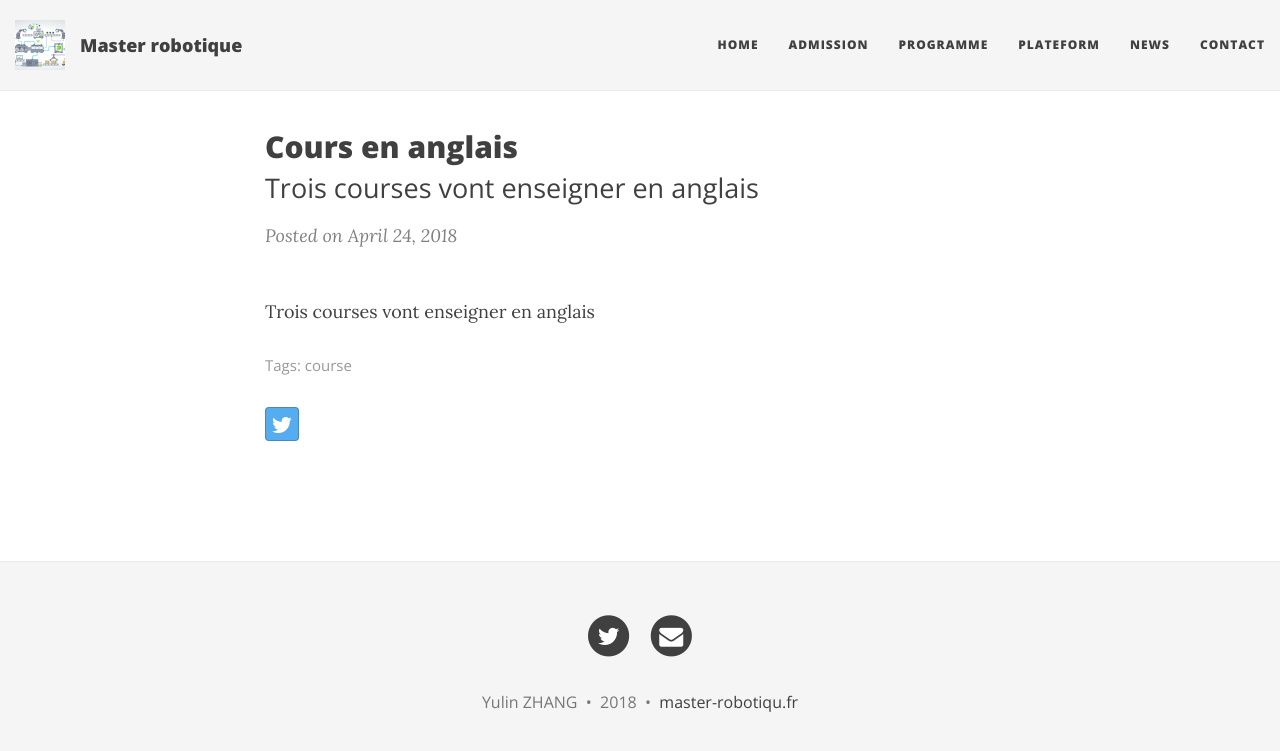
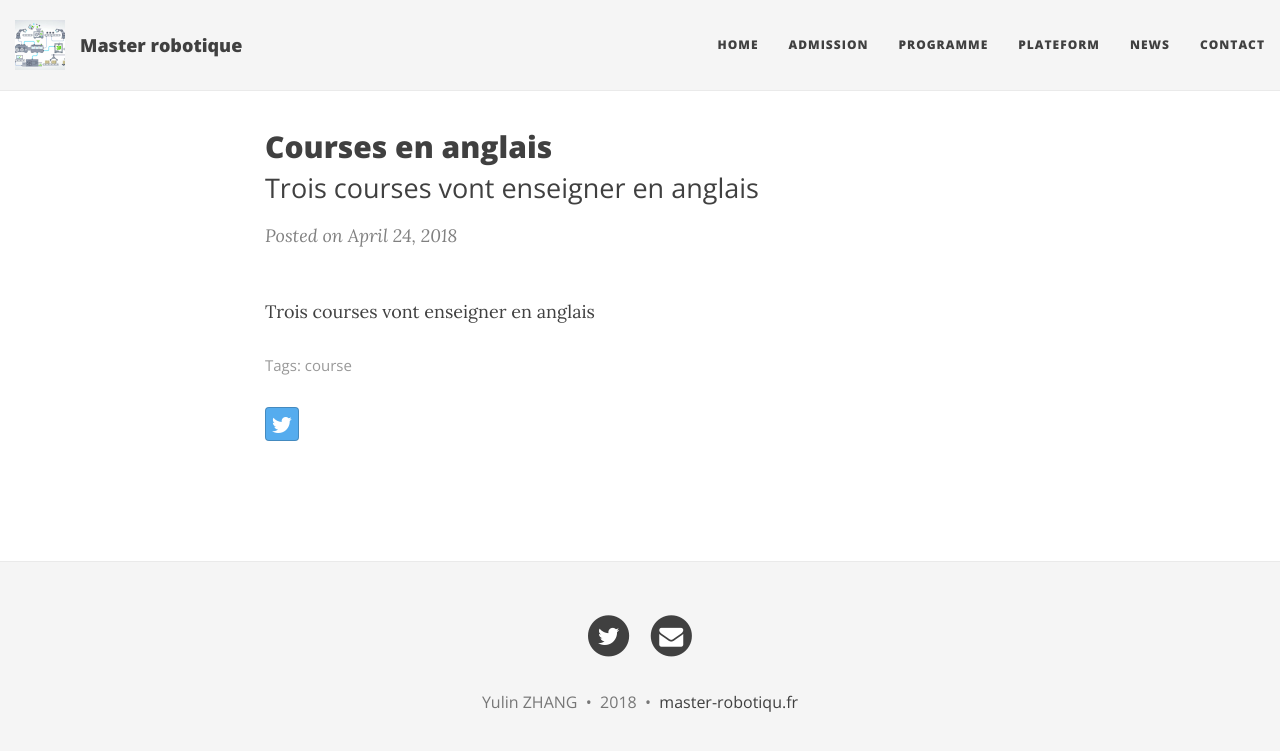
Before and after one commit to robotics-insset/robotics-insset.github.io, a Jekyll site: the page built from _posts/2018-04-24-course-anglais.md, in a window 1280 px wide. Shown: the top 751 px of the page. Built offline with Jekyll 4.4.1, drawn with Linux system fonts in a browser that asks for light colours; nearby versions of some CDN libraries; comment, search, counter and statistics services are not loaded.

Commit message:
fix post figure

```diff
--- a/_posts/2018-04-24-course-anglais.md
+++ b/_posts/2018-04-24-course-anglais.md
@@ -1,8 +1,8 @@
 ---
 layout: post
-title: Cours en anglais
+title: Courses en anglais
 subtitle: Trois courses vont enseigner en anglais
-image: /img/_posts/master.jpg
+image: /img/icon.jpg
 tags: [course]
 ---
 
```
